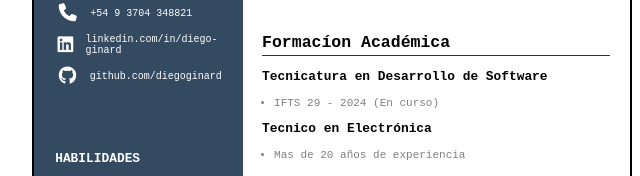
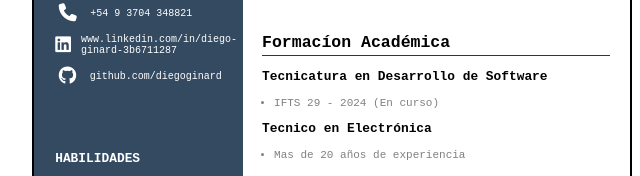
Before and after one commit to diegoginard/TP_Frontend_Mi_CV, a plain HTML site: page index.html in a window 1280 px wide. Shown: the part 264-440 px from the top of the page, 308-948 px from the left. Drawn offline with Linux system fonts and the light colour scheme.

Commit message:
se corrigio linkein

```diff
--- a/index.html
+++ b/index.html
@@ -29,7 +29,7 @@
                     </li>
                     <li class="habilidades-contact">
                         <span class="icon"><i class="fa-brands fa-linkedin"></i></span>
-                        <a href="https://www.linkedin.com/in/diego-ginard">linkedin.com/in/diego-ginard</a>
+                        <a href="https://www.linkedin.com/in/diego-ginard-3b6711287">www.linkedin.com/in/diego-ginard-3b6711287</a>
                     </li>
                     <li class="habilidades-contact">
                         <span class="icon"><i class="fa-brands fa-github"></i></span>
```
